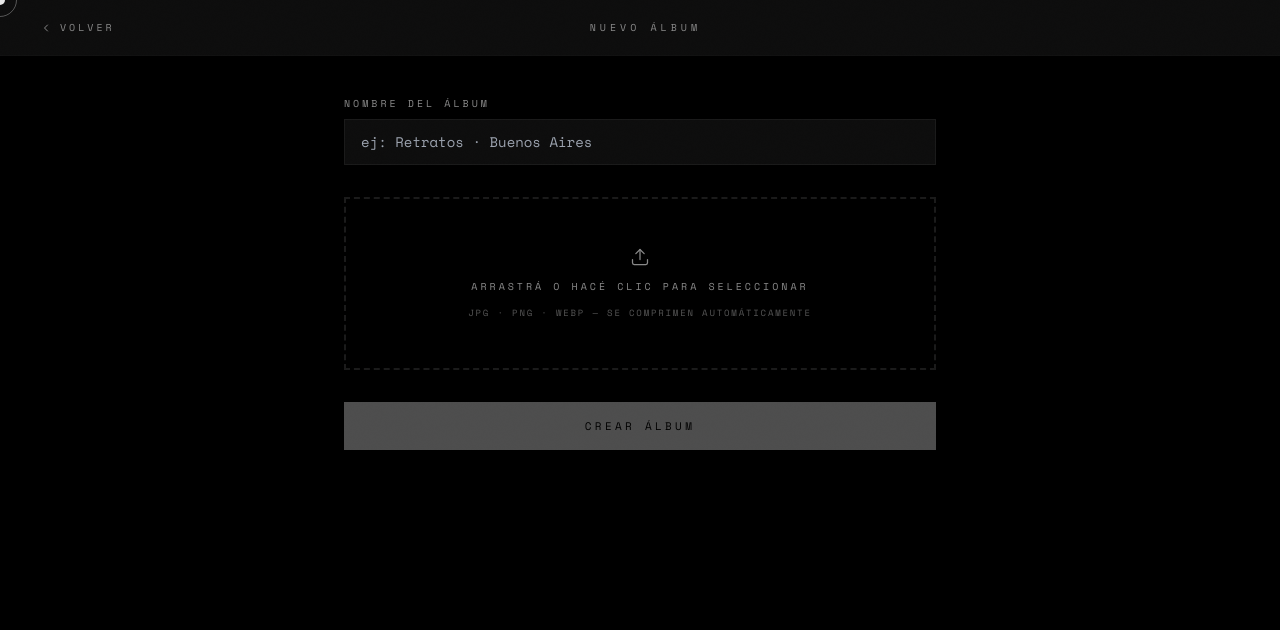
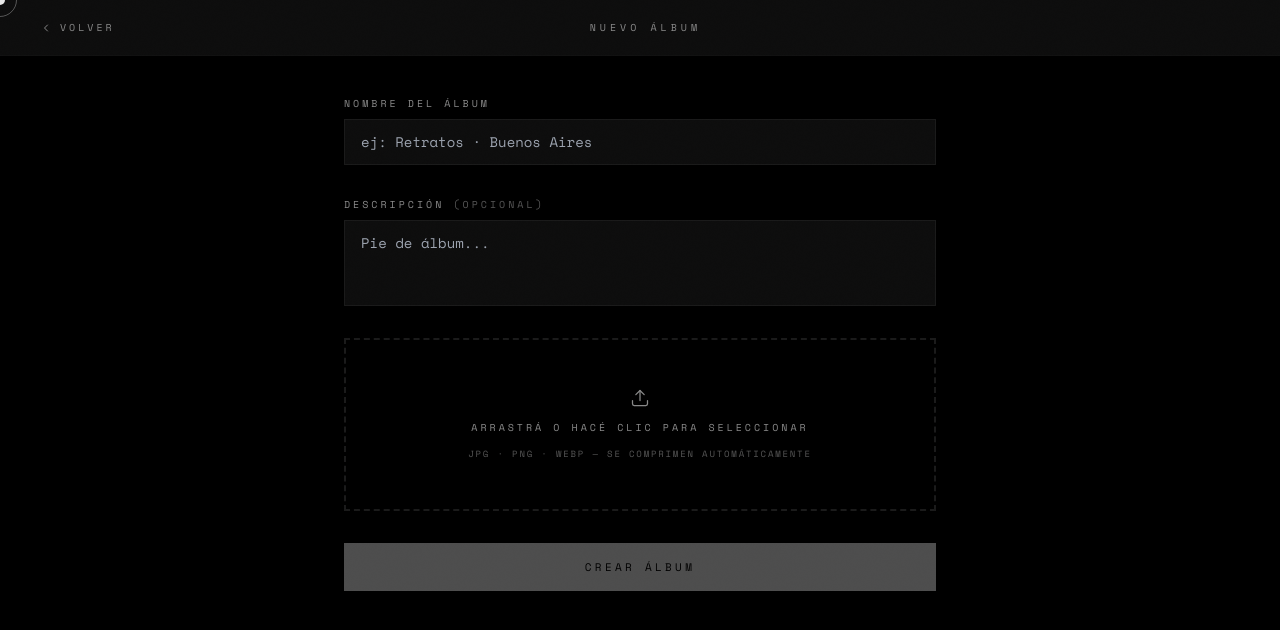
Before and after one commit to ssebastiancalle/portafolio-sebastian-calle, a Next.js app: page /admin/upload in a window 1280 px wide. Shown: the top 630 px of the page. Built offline with nearby package versions, Linux system fonts and the light colour scheme.

Commit message:
feat: add description field to upload form

```diff
--- a/app/admin/upload/page.tsx
+++ b/app/admin/upload/page.tsx
@@ -32,6 +32,7 @@ export default function UploadPage() {
   const router = useRouter();
   const inputRef = useRef<HTMLInputElement>(null);
   const [albumName, setAlbumName] = useState("");
+  const [albumDescription, setAlbumDescription] = useState("");
   const [files, setFiles] = useState<PreviewFile[]>([]);
   const [phase, setPhase] = useState<"idle" | "processing" | "done" | "error">("idle");
   const [globalError, setGlobalError] = useState("");
@@ -140,7 +141,7 @@ export default function UploadPage() {
       const res = await fetch("/api/albums", {
         method: "POST",
         headers: { "Content-Type": "application/json" },
-        body: JSON.stringify({ name: albumName.trim(), photos: uploaded }),
+        body: JSON.stringify({ name: albumName.trim(), description: albumDescription.trim() || undefined, photos: uploaded }),
       });
       if (!res.ok) {
         const data = await res.json();
@@ -229,6 +230,26 @@ export default function UploadPage() {
               color: "var(--text)",
             }}
             placeholder="ej: Retratos · Buenos Aires"
+          />
+        </div>
+
+        {/* Description */}
+        <div className="flex flex-col gap-2">
+          <label className="font-mono text-[10px] tracking-[0.3em] uppercase" style={{ color: "var(--text-3)" }}>
+            Descripción <span style={{ color: "var(--text-4)" }}>(opcional)</span>
+          </label>
+          <textarea
+            value={albumDescription}
+            onChange={(e) => setAlbumDescription(e.target.value)}
+            disabled={isProcessing}
+            rows={3}
+            className="w-full px-4 py-3 font-mono text-sm outline-none resize-none disabled:opacity-40"
+            style={{
+              background: "var(--bg-surface)",
+              border: "1px solid var(--border-2)",
+              color: "var(--text)",
+            }}
+            placeholder="Pie de álbum..."
           />
         </div>
 
```
